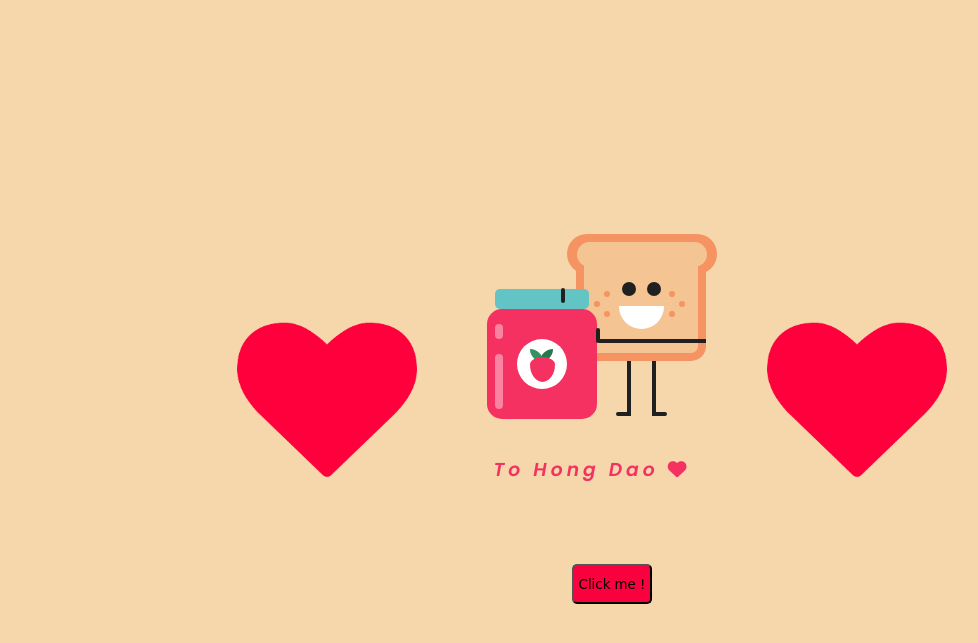
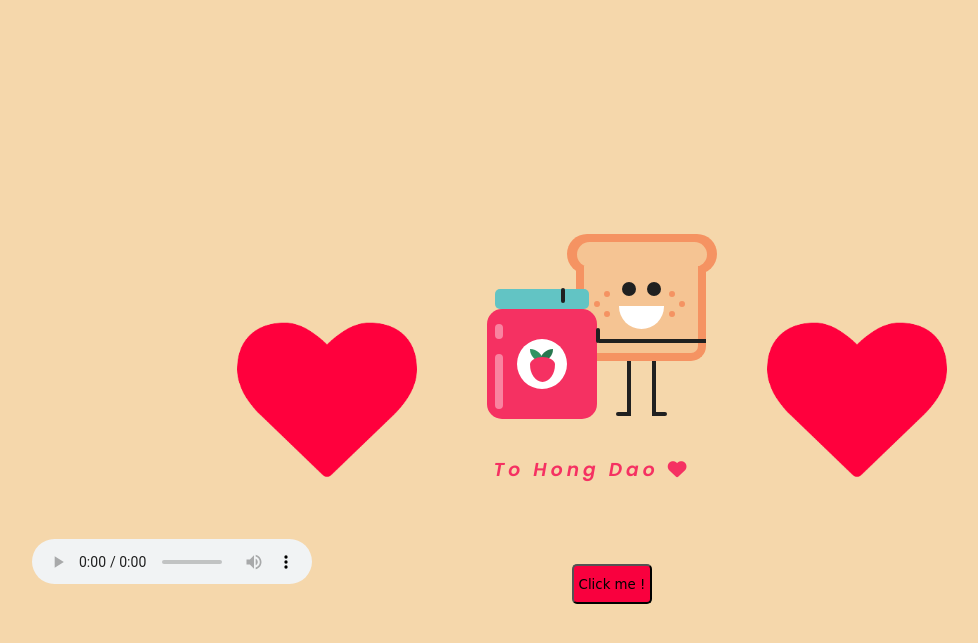
Before and after one commit to trongVinhh/Luv, a plain HTML site: page index.html in a window 1280 px wide. Shown: the part 71-714 px from the top of the page, without its empty margins (48-1026 px from the left). Drawn offline with Linux system fonts and the light colour scheme.

Commit message:
insert audio

```diff
--- a/index.html
+++ b/index.html
@@ -80,6 +80,13 @@
            </div>
         </div>
     </div>
+    <audio controls autoplay loop style="margin-top: 561px;
+    width: 280px;
+    margin-left: 80px;
+    height: 45px;">
+      <source src="./img/music.mp3" type="audio/ogg">
+      <embed src="./img/music.mp3" autostart="true" loop="true" hidden="true">
+    </audio>
     <script src="valentine.js"></script>
   </body>
 </html>
```
Also changed, not shown: 1 other file.
